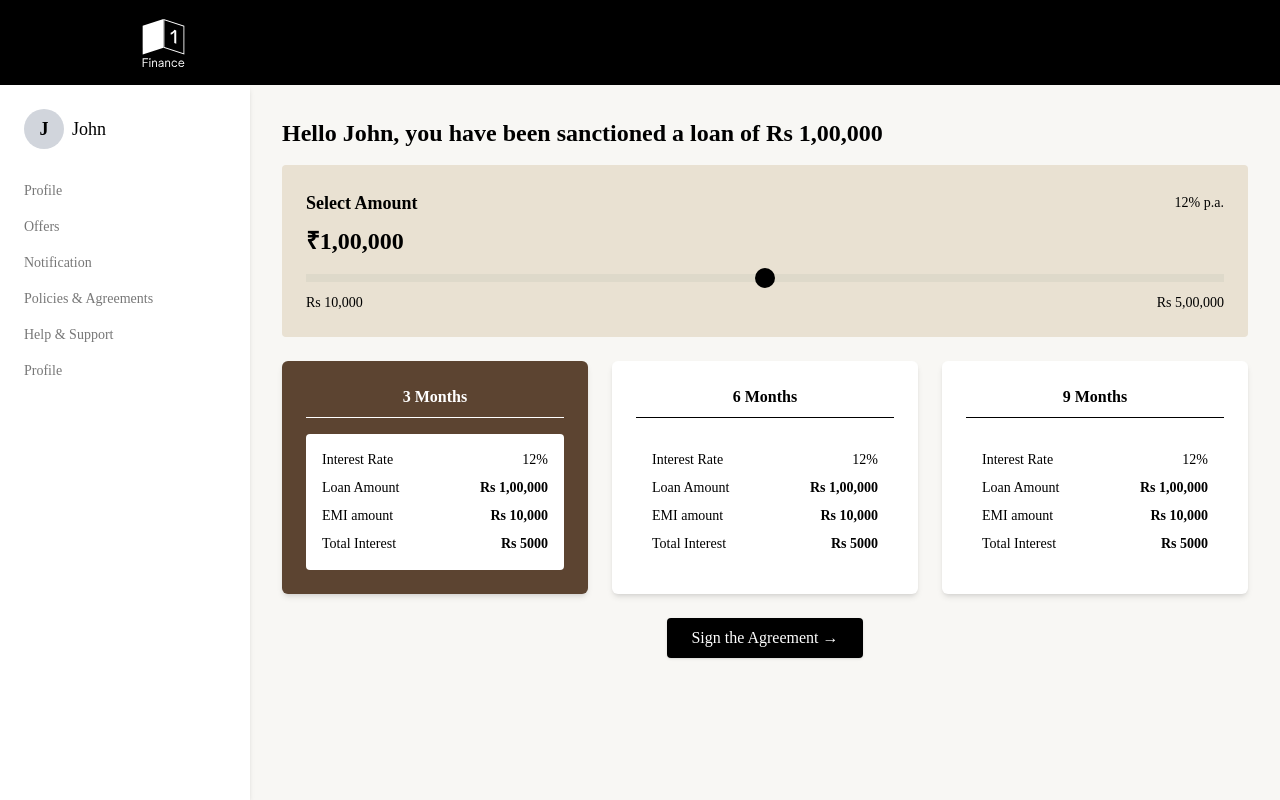
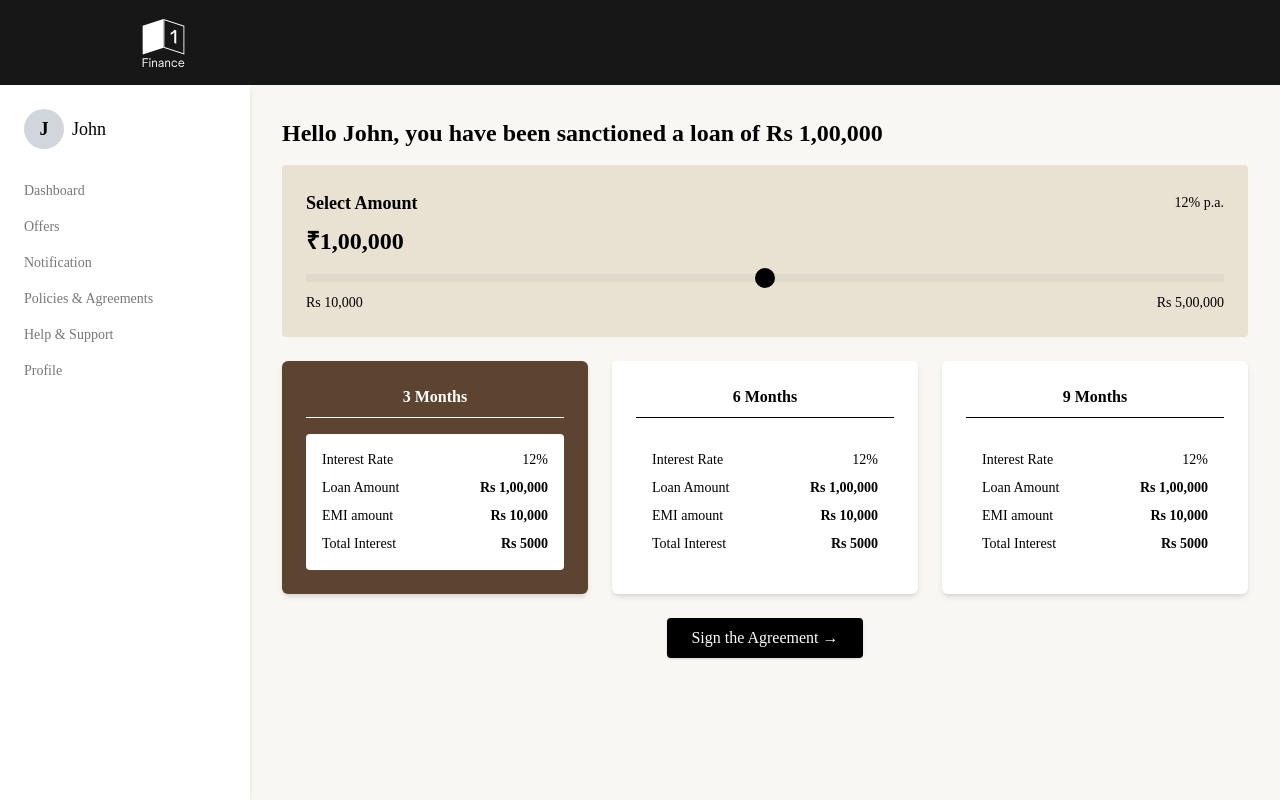
Before and after one commit to RohanAtri/P2PClient, a Next.js app: page /dashboard in a window 1280 px wide. Built offline with nearby package versions, Linux system fonts and the light colour scheme; no server answers; sample sign-in values are in the browser's storage.

Commit message:
Rohan:add color code in variable

```diff
--- a/src/app/dashboard/page.tsx
+++ b/src/app/dashboard/page.tsx
@@ -27,7 +27,7 @@ export default function Dashboard() {
           <span className="font-medium text-lg">John</span>
         </div>
         <nav className="flex flex-col gap-4 text-sm">
-          <a href="#" className="text-[#777]">Profile</a>
+          <a href="#" className="text-[#777]">Dashboard</a>
           <a href="#" className="text-[#777]">Offers</a>
           <a href="#" className="text-[#777]">Notification</a>
           <a href="#" className="text-[#777]">Policies & Agreements</a>
--- a/src/app/globals.css
+++ b/src/app/globals.css
@@ -3,6 +3,9 @@
 :root {
   --background: #ffffff;
   --foreground: #171717;
+  --verification-background: #F9F7E8;
+  --stepper-upper: #22443D;
+  --stepper-lower: #162F2D;
 }
 
 @theme inline {
@@ -10,6 +13,9 @@
   --color-foreground: var(--foreground);
   --font-sans: var(--font-geist-sans);
   --font-mono: var(--font-geist-mono);
+  --color-verification-background: var(--verification-background);
+  --color-stepper-upper: var(--stepper-upper);
+  --color-stepper-lower: var(--stepper-lower);
 }
 
 @media (prefers-color-scheme: dark) {
--- a/src/app/lender-verification/page.tsx
+++ b/src/app/lender-verification/page.tsx
@@ -46,10 +46,10 @@ export default function LenderVerification() {
 
     return (
         <div className="w-full h-[calc(100vh-65px)] md:h-[calc(100vh-85px)] flex items-center justify-center bg-[#fff]">
-            <div className="w-full h-full xl:w-[80%] xl:h-[85%] bg-[#F9F7E8] flex flex-col lg:flex-row shadow-md">
+            <div className="w-full h-full xl:w-[80%] xl:h-[85%] bg-verification-background flex flex-col lg:flex-row shadow-md">
                 {/* Sidebar (stacked on mobile/tablet, 40% width on large) */}
-                <div className="w-full lg:w-[35%] flex justify-center items-center bg-[linear-gradient(to_bottom,_#22443D,_#162F2D)] p-4">
-                    <div className="lg:w-[60%] w-full lg:h-[70%]">
+                <div className="w-full lg:w-[35%] flex justify-center items-center bg-[linear-gradient(to_bottom,_var(--stepper-upper),_var(--stepper-lower))] p-4">
+                    <div className="lg:w-[60%] w-full lg:h-[400px]">
                         <div className="w-full h-full md:py-10 py-4 px-2">
                             <ol className="relative md:pl-6 flex lg:flex-col justify-between h-full">
                                 {stepLabels.map((label, idx) => {
--- a/src/components/Header.tsx
+++ b/src/components/Header.tsx
@@ -30,7 +30,7 @@ const Header = () => {
 
   return (
     <>
-      <nav className="w-full h-[65px] md:h-[85px] bg-black text-white py-3 md:py-5 px-4 sm:px-6 md:px-8 lg:px-[140px] flex justify-between items-center">
+      <nav className="w-full h-[65px] md:h-[85px] bg-foreground text-white py-3 md:py-5 px-4 sm:px-6 md:px-8 lg:px-[140px] flex justify-between items-center">
         <img
           src="/icon.svg"
           alt="Lender Icon"
```
